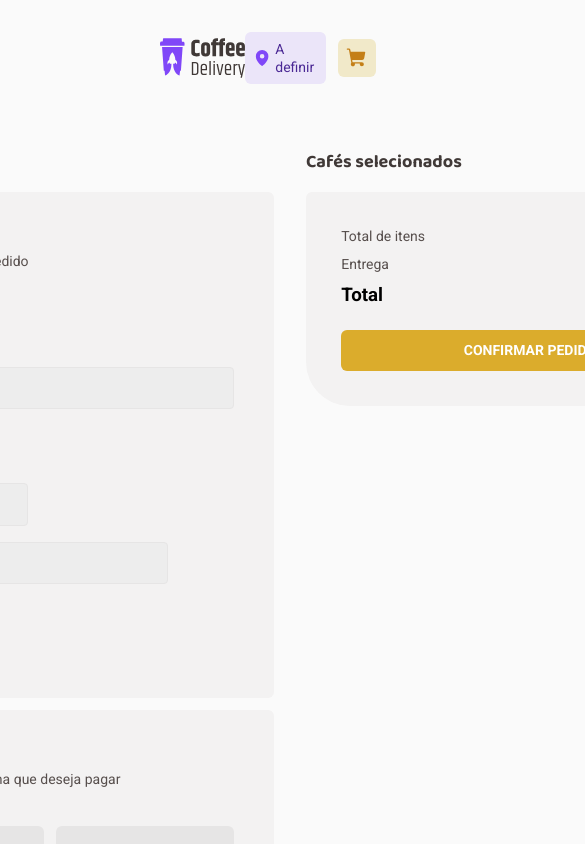
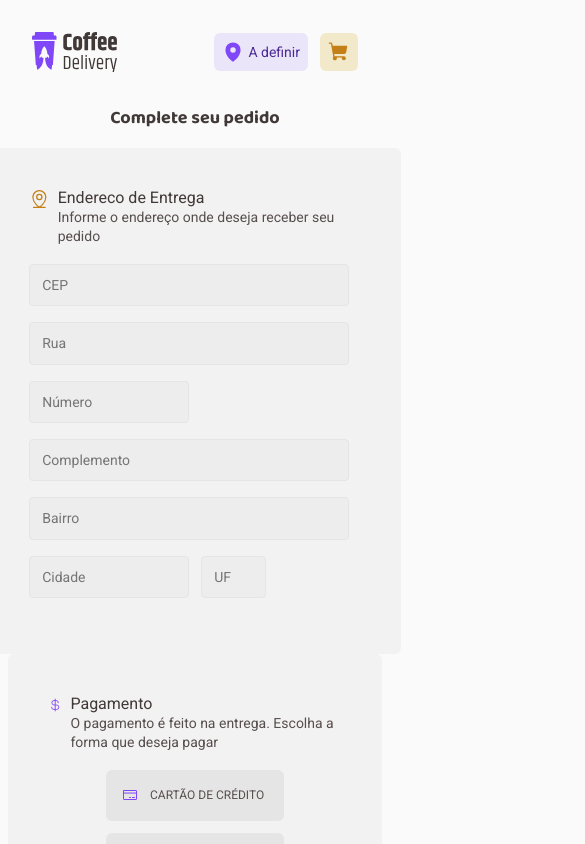
Before and after one commit to GustavoSilv4/Coffee-Delivery, a React (Vite) app: page /checkout in a window 390 px wide. Shown: the top 844 px of the page, 585 px wide, since content can reach past the window. Built offline with nearby package versions, Linux system fonts and the light colour scheme.

Commit message:
style: added responsiveness up to 640px

```diff
--- a/src/components/Header/styles.ts
+++ b/src/components/Header/styles.ts
@@ -9,6 +9,16 @@ export const HeaderContainer = styled.header`
   justify-content: space-between;
   margin: 2rem 10rem;
   padding-bottom: 2rem;
+
+  @media (max-width: 640px) {
+    margin: 2rem 2rem 0;
+  }
+`
+
+export const InfoContainer = styled.div`
+  display: flex;
+  align-items: center;
+  gap: 0.75rem;
 `
 
 export const Location = styled.span`
@@ -64,9 +74,3 @@ export const ButtonCart = styled.span<ButtonProps>`
     background-color: ${(props) => props.theme.yellow};
   }
 `
-
-export const InfoContainer = styled.div`
-  display: flex;
-  align-items: center;
-  gap: 0.75rem;
-`
--- a/src/pages/Checkout/components/Card/styles.ts
+++ b/src/pages/Checkout/components/Card/styles.ts
@@ -103,4 +103,9 @@ export const Price = styled.h5`
 
   margin-left: 3.125rem;
   color: ${(props) => props.theme['base-text']};
+
+  @media (max-width: 640px) {
+    margin-left: 0;
+    font-size: 0.85rem;
+  }
 `
--- a/src/pages/Checkout/components/FormAddress/styles.ts
+++ b/src/pages/Checkout/components/FormAddress/styles.ts
@@ -9,6 +9,10 @@ export const BoxForm = styled.div`
   background-color: ${(props) => props.theme['base-card']};
   border-radius: 6px;
   margin-bottom: 0.75rem;
+
+  @media (max-width: 640px) {
+    margin: 0 0.5rem;
+  }
 `
 
 export const BoxFormSubtitle = styled.div`
@@ -37,6 +41,9 @@ export const BoxFormSubtitle = styled.div`
 export const Form = styled.form`
   display: flex;
   flex-direction: column;
+  @media (max-width: 640px) {
+    /* flex-direction: row; */
+  }
 `
 
 const BaseInputForm = styled.input`
@@ -55,37 +62,68 @@ const BaseInputForm = styled.input`
 `
 export const InputCEP = styled(BaseInputForm)`
   width: 12.5rem;
+  @media (max-width: 640px) {
+    width: 20rem;
+  }
 `
 
-export const InputRua = styled(BaseInputForm)``
+export const InputRua = styled(BaseInputForm)`
+  @media (max-width: 640px) {
+    width: 20rem;
+  }
+`
 
 export const InputNum = styled(BaseInputForm)`
   width: 12.5rem;
   margin-right: 0.75rem;
+
+  @media (max-width: 640px) {
+    width: 10rem;
+  }
 `
 
 export const InputComplemento = styled(BaseInputForm)`
   width: 22rem;
+
+  @media (max-width: 640px) {
+    width: 20rem;
+  }
 `
 
 export const InputBairro = styled(BaseInputForm)`
   width: 12.5rem;
   margin-right: 0.75rem;
+
+  @media (max-width: 640px) {
+    width: 20rem;
+  }
 `
 
 export const InputCidade = styled(BaseInputForm)`
   width: 17.5rem;
   margin-right: 0.75rem;
+
+  @media (max-width: 640px) {
+    width: 10rem;
+  }
 `
 
 export const InputUF = styled(BaseInputForm)`
   width: 3.75rem;
+
+  @media (max-width: 640px) {
+    width: 4.06rem;
+  }
 `
 
 export const BoxPayment = styled.div`
   padding: 2.5rem;
   background-color: ${(props) => props.theme['base-card']};
   border-radius: 6px;
+
+  @media (max-width: 640px) {
+    margin: 0 0.5rem;
+  }
 `
 export const BoxPaymentSubtitle = styled.div`
   height: 2.75rem;
@@ -112,6 +150,12 @@ export const BoxPaymentSubtitle = styled.div`
 export const ButtonsPaymentContainer = styled.div`
   display: flex;
   gap: 0.75rem;
+
+  @media (max-width: 640px) {
+    flex-wrap: wrap;
+    justify-content: center;
+    align-items: center;
+  }
 `
 
 export const ButtonPayment = styled.button`
--- a/src/pages/Checkout/styles.ts
+++ b/src/pages/Checkout/styles.ts
@@ -8,9 +8,20 @@ export const CheckoutContainer = styled.main`
   @media (min-width: 1400px) {
     margin: 0rem 10rem;
   }
+
+  @media (max-width: 640px) {
+    display: block;
+  }
 `
 export const BoxLeft = styled.div`
   max-width: 40.5rem;
+
+  @media (max-width: 640px) {
+    display: flex;
+    flex-direction: column;
+    justify-content: center;
+    align-items: center;
+  }
 
   h2 {
     margin-bottom: 1rem;
@@ -21,6 +32,13 @@ export const BoxLeft = styled.div`
 `
 
 export const BoxRight = styled.div`
+  @media (max-width: 640px) {
+    display: flex;
+    flex-direction: column;
+    justify-content: center;
+    align-items: center;
+    margin-top: 1rem;
+  }
   h2 {
     font-size: 1.125rem;
     font-family: 'Baloo 2', cursive;
@@ -36,6 +54,11 @@ export const BoxCheckout = styled.div`
   background-color: ${(props) => props.theme['base-card']};
 
   border-radius: 6px 44px 6px 44px;
+
+  @media (max-width: 640px) {
+    width: 23.5rem;
+    margin: 0rem 0.75rem;
+  }
 `
 
 export const CardContainer = styled.div`
--- a/src/pages/Home/styles.ts
+++ b/src/pages/Home/styles.ts
@@ -2,6 +2,14 @@ import styled from 'styled-components'
 
 export const HomeContainer = styled.main`
   margin: 0 10rem;
+
+  @media (max-width: 640px) {
+    margin: 0rem 1rem;
+    display: flex;
+    flex-direction: column;
+    justify-content: center;
+    align-items: center;
+  }
 `
 
 export const HomeSectionTextContainer = styled.section`
@@ -10,6 +18,13 @@ export const HomeSectionTextContainer = styled.section`
   justify-content: center;
   align-items: flex-start;
   gap: 3.5rem;
+
+  @media (max-width: 640px) {
+    > div > img {
+      display: none;
+    }
+    gap: 0;
+  }
 `
 
 export const HomeSectionText = styled.div`
@@ -105,6 +120,13 @@ export const SectionProducts = styled.section`
 
     color: ${(props) => props.theme[`base-subtitle`]};
   }
+
+  @media (max-width: 640px) {
+    display: flex;
+    flex-direction: column;
+    justify-content: center;
+    align-items: center;
+  }
 `
 
 export const CardContainer = styled.div`
@@ -113,4 +135,11 @@ export const CardContainer = styled.div`
   justify-content: flex-start;
   flex-wrap: wrap;
   column-gap: 2rem;
+
+  @media (max-width: 640px) {
+    display: flex;
+    flex-direction: column;
+    justify-content: center;
+    align-items: center;
+  }
 `
--- a/src/pages/Success/styles.ts
+++ b/src/pages/Success/styles.ts
@@ -7,6 +7,10 @@ export const SuccessContainer = styled.main`
     display: flex;
     flex-direction: column;
     align-items: center;
+  }
+
+  @media (max-width: 640px) {
+    margin: 2rem 1rem 0rem;
   }
 `
 
@@ -35,6 +39,16 @@ export const BoxTitleAndSubtitle = styled.div`
 export const BoxInfo = styled.div`
   display: flex;
   gap: 6.375rem;
+
+  @media (max-width: 640px) {
+    display: block;
+  }
+
+  @media (max-width: 640px) {
+    > img {
+      display: none;
+    }
+  }
 `
 
 export const Info = styled.div`
@@ -80,6 +94,15 @@ export const Info = styled.div`
       }
     }
   }
+
+  @media (max-width: 640px) {
+    border: 1px solid black;
+    background: none;
+
+    > div {
+      margin-right: 0;
+    }
+  }
 `
 
 const BaseIcons = styled.span`
```
